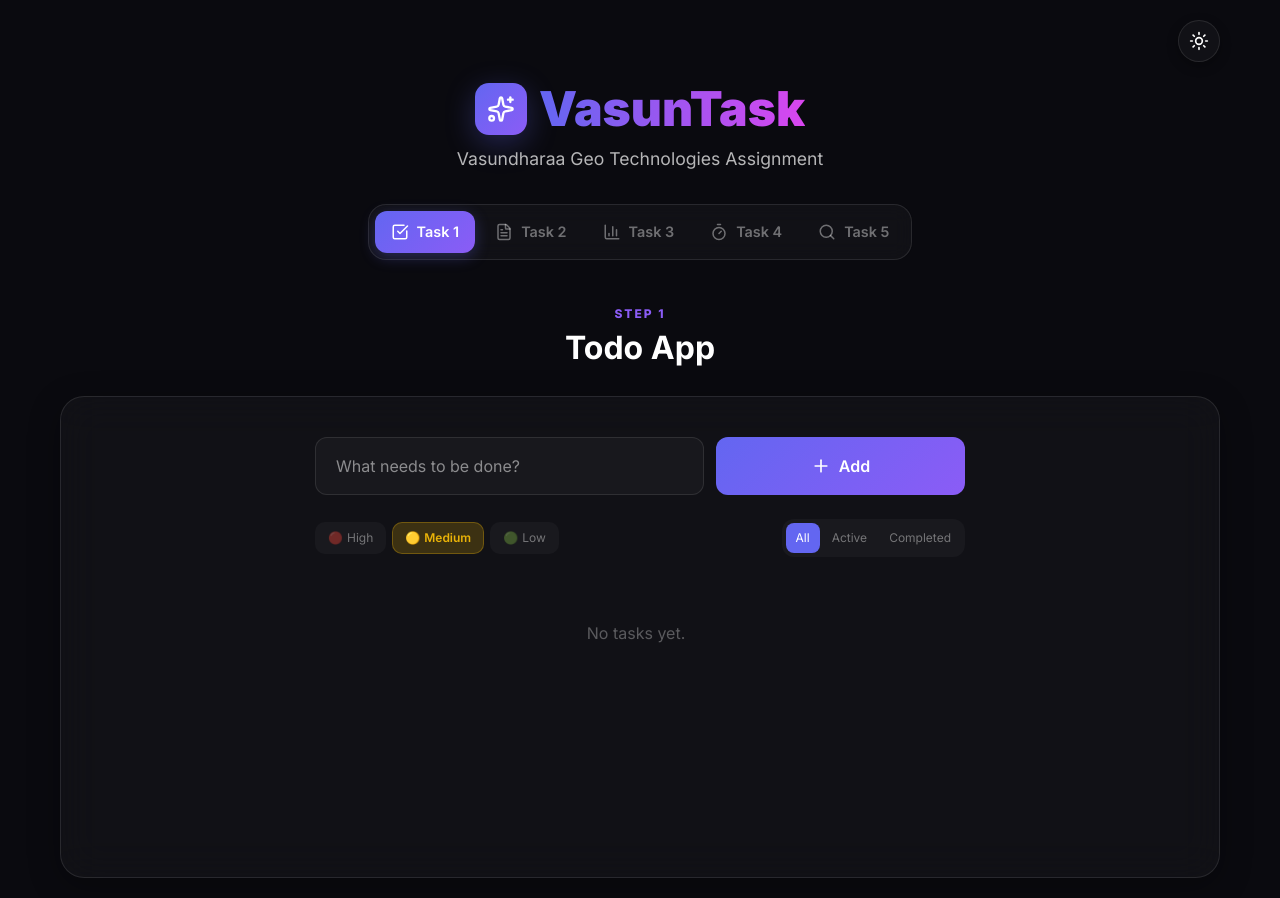
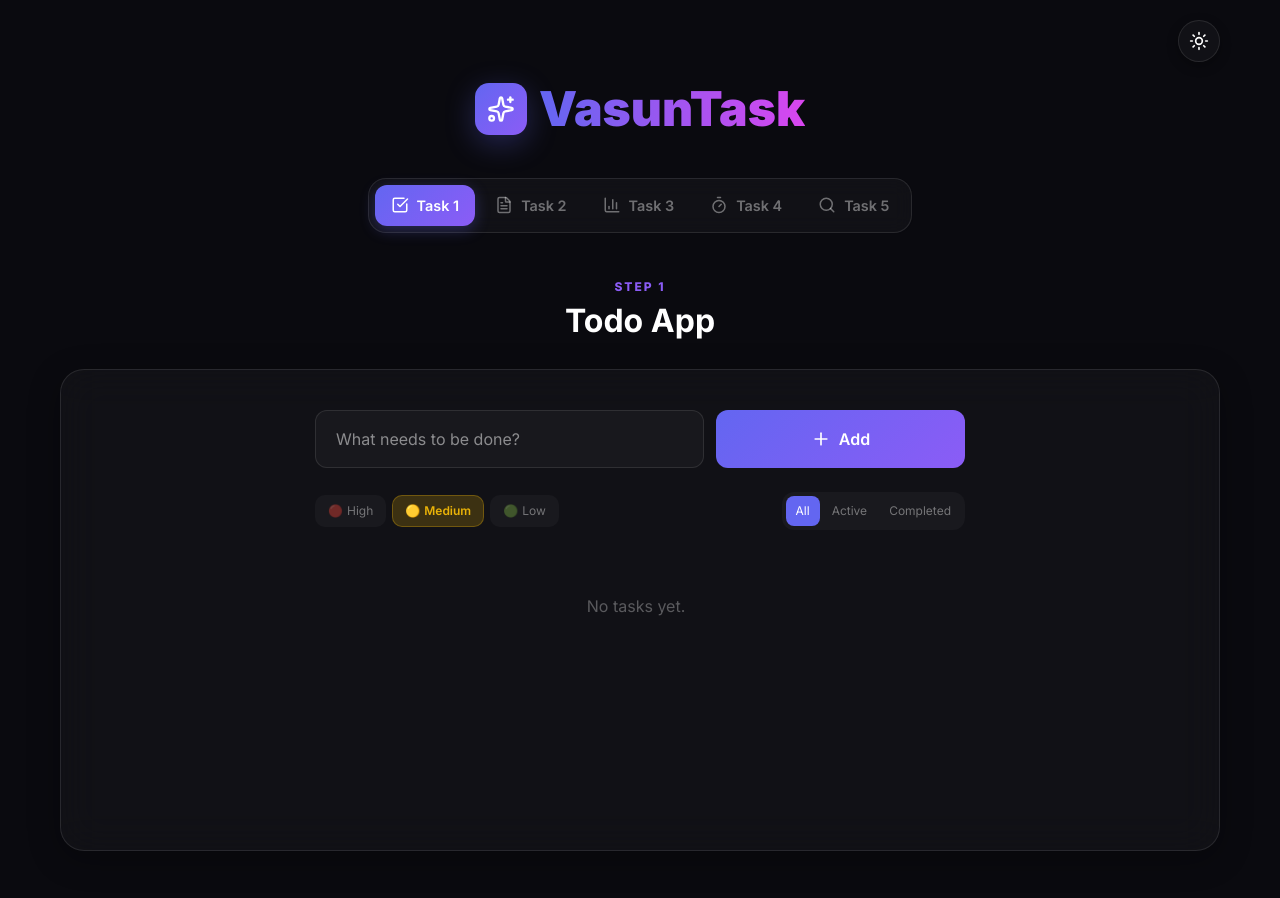
Before and after one commit to anjim999/VasunTask, a React (Vite) app: page / in a window 1280 px wide. After the commit the page ends 871 px from the top, so only its background shows below. Built offline with nearby package versions, Linux system fonts and the light colour scheme.

Commit message:
Remove description paragraph from header
Removed the description paragraph from the header.

```diff
--- a/src/App.jsx
+++ b/src/App.jsx
@@ -63,7 +63,6 @@ function App() {
               VasunTask
             </h1>
           </div>
-          <p style={{ color: 'var(--text-secondary)', fontSize: 'clamp(0.9rem, 3vw, 1.1rem)' }}>Vasundharaa Geo Technologies Assignment</p>
         </header>
 
         <nav style={{ display: 'flex', justifyContent: 'center', marginBottom: '40px' }}>
```
